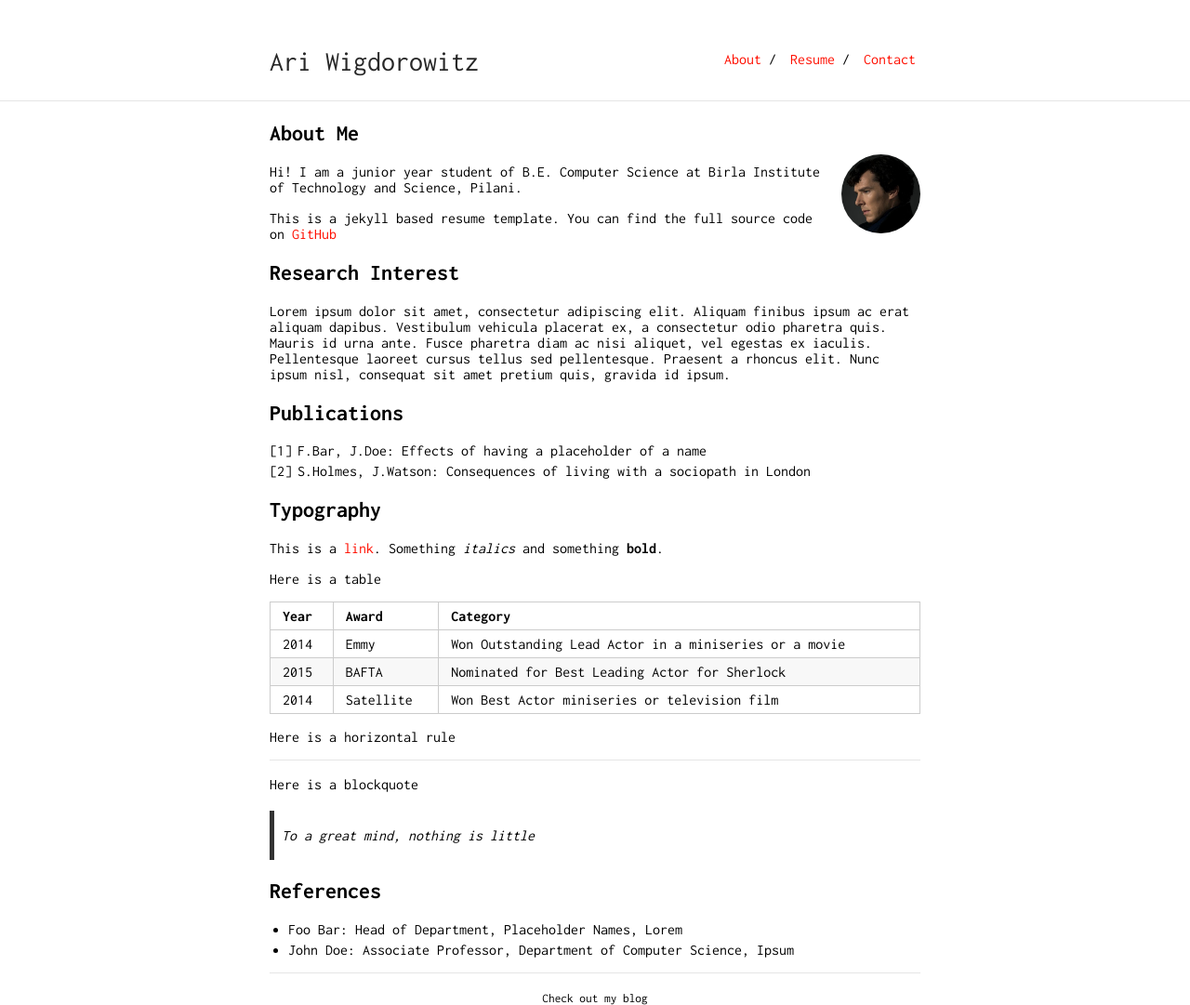
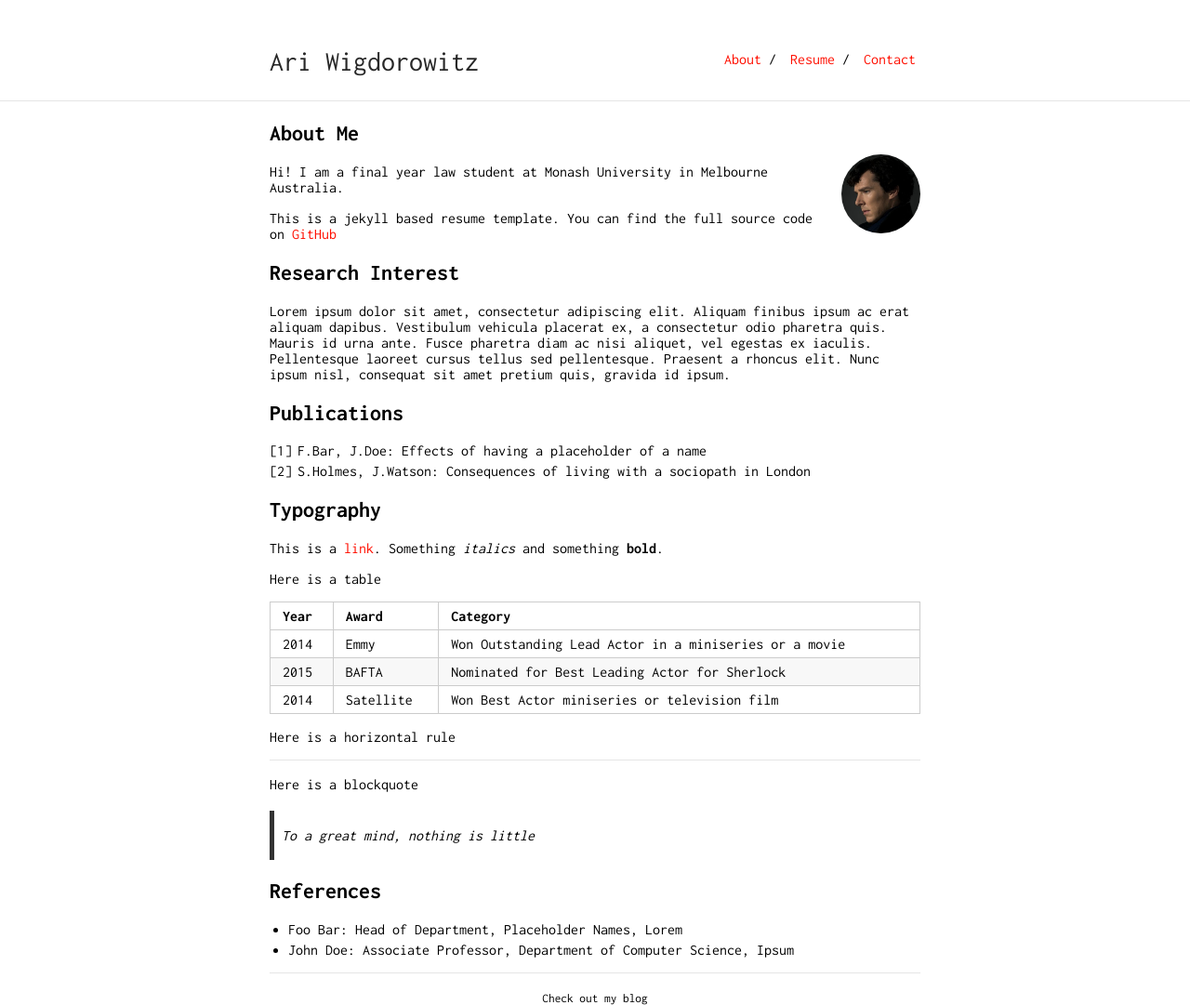
Before and after one commit to Wigdo/cv, a Jekyll site: the page built from index.md, in a window 1280 px wide. Shown: the whole page at 93% size. Built offline with Jekyll 4.4.1, drawn with Linux system fonts in a browser that asks for light colours; our own code applies the rules of GitHub Pages for plain Markdown files.

Commit message:
added info

```diff
--- a/index.md
+++ b/index.md
@@ -6,7 +6,7 @@ layout: default
 
 <img class="profile-picture" src="sherlock.jpg">
 
-Hi! I am a junior year student of B.E. Computer Science at Birla Institute of Technology and Science, Pilani.
+Hi! I am a final year law student at Monash University in Melbourne Australia.
 
 This is a jekyll based resume template. You can find the full source code on [GitHub](https://github.com/bk2dcradle/researcher)
 
```
Also changed, not shown: contact.md (+3 -3 lines).
